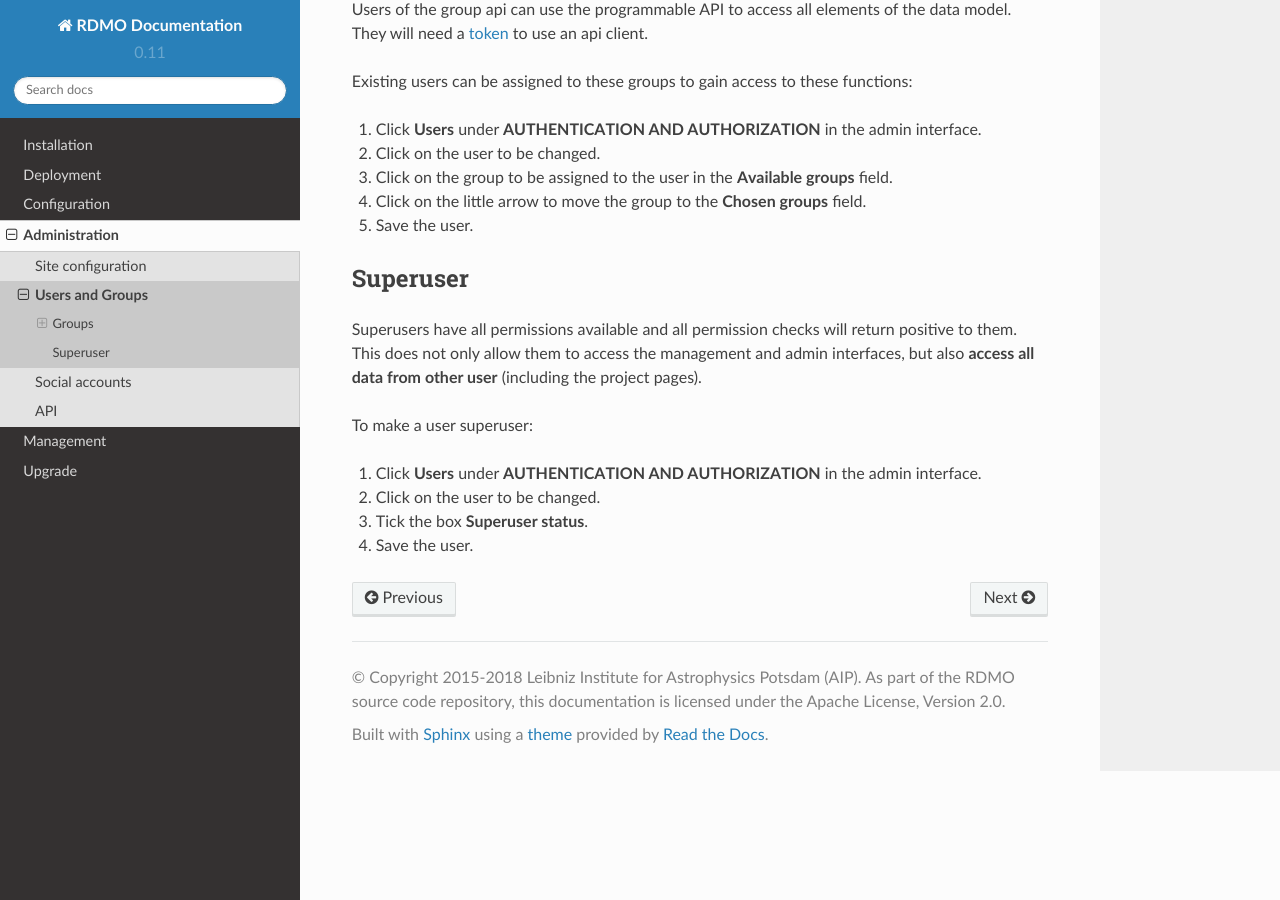
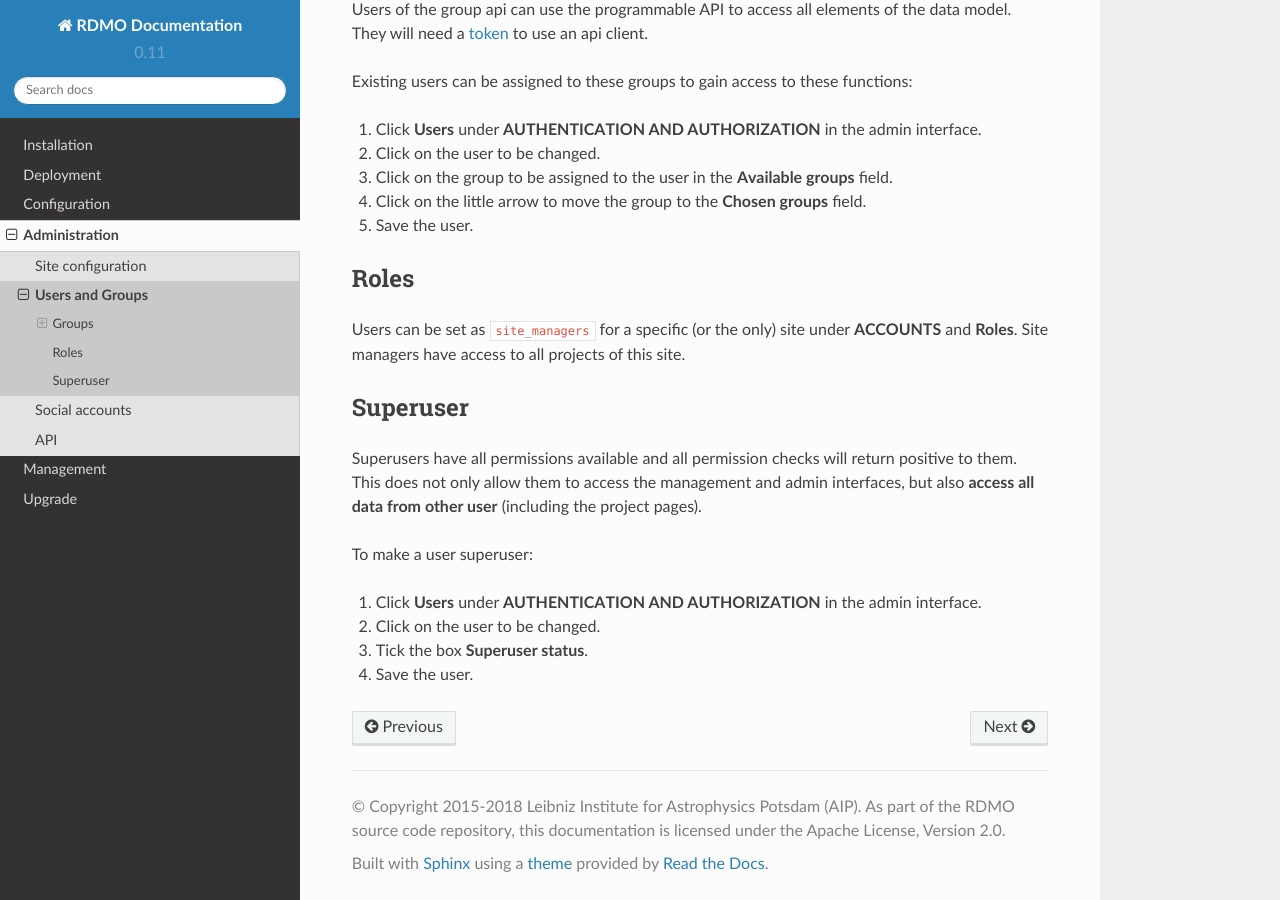
Before and after one commit to rdmorganiser/rdmo-docs, a Sphinx documentation site: the page built from docs/administration/users.md, in a window 1280 px wide and 900 px high, scrolled down 801 px. Built offline with Sphinx 7.4.7 and the Read the Docs theme 2.0.0, drawn with Linux system fonts in a browser that asks for light colours.

```diff
--- a/docs/administration/users.md
+++ b/docs/administration/users.md
@@ -25,6 +25,10 @@ Existing users can be assigned to these groups to gain access to these functions
 1. Click on the little arrow to move the group to the **Chosen groups** field.
 1. Save the user.
 
+## Roles
+
+Users can be set as `site_managers` for a specific (or the only) site under **ACCOUNTS** and **Roles**. Site managers have access to all projects of this site.
+
 ## Superuser
 
 Superusers have all permissions available and all permission checks will return positive to them. This does not only allow them to access the management and admin interfaces, but also **access all data from other user** (including the project pages).
```
Also changed, not shown: docs/configuration/multisite.md (+1 -1 lines).
